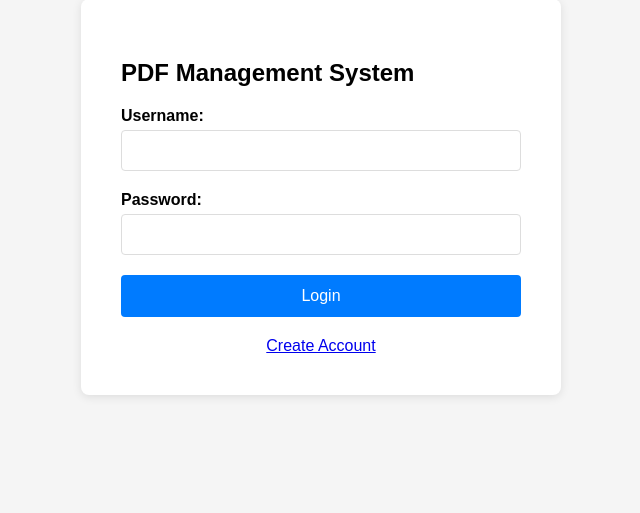
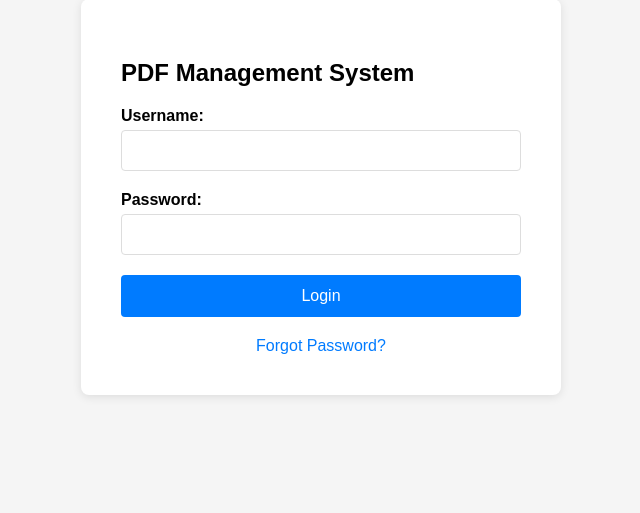
Before and after one commit to ksbpl1218/pdf_-management-system, a Flask app: page / in a window 1280 px wide. Shown: the part 101-614 px from the top of the page, without its empty margins (319-959 px from the left). Run offline with Flask 3, Linux system fonts and the light colour scheme.

Commit message:
Update login.html

```diff
--- a/templates/login.html
+++ b/templates/login.html
@@ -11,11 +11,18 @@
         button { width: 100%; padding: 12px; background: #007bff; color: white; border: none; border-radius: 4px; cursor: pointer; font-size: 16px; }
         button:hover { background: #0056b3; }
         .error { color: red; margin-top: 10px; }
-        .register-link { text-align: center; margin-top: 20px; }
+        .success { color: green; margin-top: 10px; }
+        .forgot-link { text-align: center; margin-top: 20px; }
+        .forgot-link a { color: #007bff; text-decoration: none; }
+        .forgot-link a:hover { text-decoration: underline; }
+        .back-to-login { text-align: center; margin-top: 15px; }
+        .back-to-login a { color: #6c757d; text-decoration: none; font-size: 14px; }
+        .back-to-login a:hover { text-decoration: underline; }
     </style>
 </head>
 <body>
-    <div class="login-container">
+    <!-- Login Form -->
+    <div class="login-container" id="loginContainer">
         <h2>PDF Management System</h2>
         <form id="loginForm">
             <div class="form-group">
@@ -29,41 +36,41 @@
             <button type="submit">Login</button>
         </form>
         <div class="error" id="error-message"></div>
-        <div class="register-link">
-            <a href="#" onclick="showRegister()">Create Account</a>
+        <div class="forgot-link">
+            <a href="#" onclick="showForgotPassword()">Forgot Password?</a>
         </div>
     </div>
 
-    <!-- Registration Form -->
-    <div class="login-container" id="registerForm" style="display: none;">
-        <h2>Create Account</h2>
-        <form id="regForm">
+    <!-- Forgot Password Form -->
+    <div class="login-container" id="forgotPasswordContainer" style="display: none;">
+        <h2>Reset Password</h2>
+        <p style="color: #666; margin-bottom: 20px; font-size: 14px;">
+            Enter your email address and we'll send you instructions to reset your password.
+        </p>
+        <form id="forgotPasswordForm">
             <div class="form-group">
-                <label for="reg_username">Username:</label>
-                <input type="text" id="reg_username" name="username" required>
+                <label for="reset_email">Email Address:</label>
+                <input type="email" id="reset_email" name="email" required placeholder="Enter your email address">
             </div>
-            <div class="form-group">
-                <label for="reg_email">Email:</label>
-                <input type="email" id="reg_email" name="email" required>
-            </div>
-            <div class="form-group">
-                <label for="reg_password">Password:</label>
-                <input type="password" id="reg_password" name="password" required>
-            </div>
-            <button type="submit">Register</button>
+            <button type="submit">Send Reset Instructions</button>
         </form>
-        <div class="error" id="reg-error-message"></div>
-        <div class="register-link">
-            <a href="#" onclick="showLogin()">Back to Login</a>
+        <div class="error" id="forgot-error-message"></div>
+        <div class="success" id="forgot-success-message"></div>
+        <div class="back-to-login">
+            <a href="#" onclick="showLogin()">← Back to Login</a>
         </div>
     </div>
 
     <script>
+        // Login form submission
         document.getElementById('loginForm').addEventListener('submit', async (e) => {
             e.preventDefault();
 
             const username = document.getElementById('username').value;
             const password = document.getElementById('password').value;
+
+            // Clear any previous error messages
+            document.getElementById('error-message').textContent = '';
 
             try {
                 const response = await fetch('/login', {
@@ -77,51 +84,81 @@
                 if (data.success) {
                     window.location.href = '/';
                 } else {
-                    document.getElementById('error-message').textContent = data.message;
+                    document.getElementById('error-message').textContent = data.message || 'Invalid username or password';
                 }
             } catch (error) {
                 console.error('Login error:', error);
-                document.getElementById('error-message').textContent = 'Login failed';
+                document.getElementById('error-message').textContent = 'Login failed. Please try again.';
             }
         });
 
-        document.getElementById('regForm').addEventListener('submit', async (e) => {
+        // Forgot password form submission
+        document.getElementById('forgotPasswordForm').addEventListener('submit', async (e) => {
             e.preventDefault();
 
-            const username = document.getElementById('reg_username').value;
-            const email = document.getElementById('reg_email').value;
-            const password = document.getElementById('reg_password').value;
+            const email = document.getElementById('reset_email').value;
+
+            // Clear any previous messages
+            document.getElementById('forgot-error-message').textContent = '';
+            document.getElementById('forgot-success-message').textContent = '';
 
             try {
-                const response = await fetch('/register', {
+                const response = await fetch('/api/password-reset', {
                     method: 'POST',
                     headers: { 'Content-Type': 'application/json' },
-                    body: JSON.stringify({ username, email, password })
+                    body: JSON.stringify({ email: email })
                 });
 
                 const data = await response.json();
 
                 if (data.success) {
-                    alert('Registration successful! Please login.');
-                    showLogin();
+                    document.getElementById('forgot-success-message').textContent =
+                        'Password reset instructions have been sent to your email address. Please check your inbox and follow the instructions to reset your password.';
+                    document.getElementById('reset_email').value = ''; // Clear the form
                 } else {
-                    document.getElementById('reg-error-message').textContent = data.message;
+                    document.getElementById('forgot-error-message').textContent =
+                        data.message || 'Unable to send reset instructions. Please check your email address and try again.';
                 }
             } catch (error) {
-                console.error('Registration error:', error);
-                document.getElementById('reg-error-message').textContent = 'Registration failed';
+                console.error('Password reset error:', error);
+                document.getElementById('forgot-error-message').textContent =
+                    'An error occurred while sending reset instructions. Please try again later.';
             }
         });
 
-        function showRegister() {
-            document.querySelector('.login-container').style.display = 'none';
-            document.getElementById('registerForm').style.display = 'block';
+        // Show forgot password form
+        function showForgotPassword() {
+            document.getElementById('loginContainer').style.display = 'none';
+            document.getElementById('forgotPasswordContainer').style.display = 'block';
+
+            // Clear any previous messages
+            document.getElementById('forgot-error-message').textContent = '';
+            document.getElementById('forgot-success-message').textContent = '';
+            document.getElementById('reset_email').value = '';
         }
 
+        // Show login form
         function showLogin() {
-            document.querySelector('.login-container').style.display = 'block';
-            document.getElementById('registerForm').style.display = 'none';
+            document.getElementById('loginContainer').style.display = 'block';
+            document.getElementById('forgotPasswordContainer').style.display = 'none';
+
+            // Clear any previous login error messages
+            document.getElementById('error-message').textContent = '';
         }
+
+        // Clear error messages when user starts typing
+        document.getElementById('username').addEventListener('input', function() {
+            document.getElementById('error-message').textContent = '';
+        });
+
+        document.getElementById('password').addEventListener('input', function() {
+            document.getElementById('error-message').textContent = '';
+        });
+
+        document.getElementById('reset_email').addEventListener('input', function() {
+            document.getElementById('forgot-error-message').textContent = '';
+            document.getElementById('forgot-success-message').textContent = '';
+        });
     </script>
 </body>
 </html>
```
